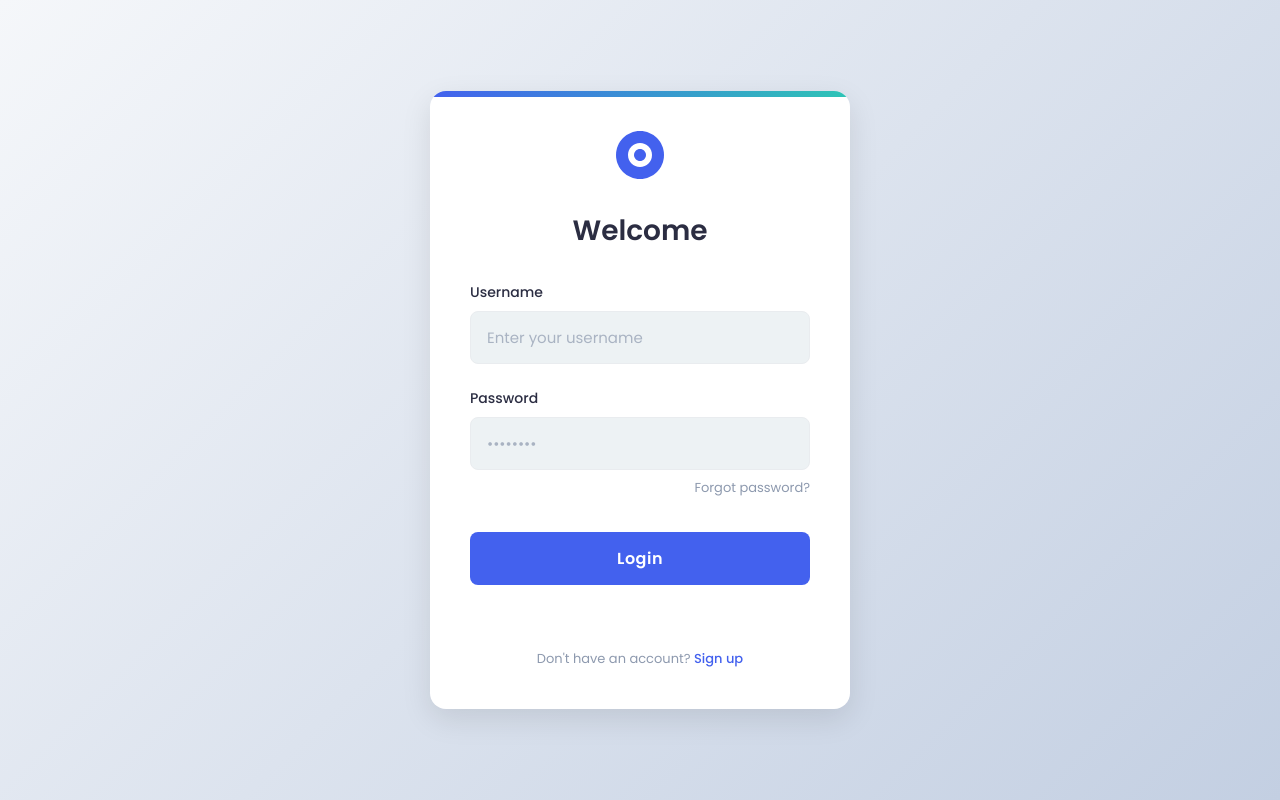
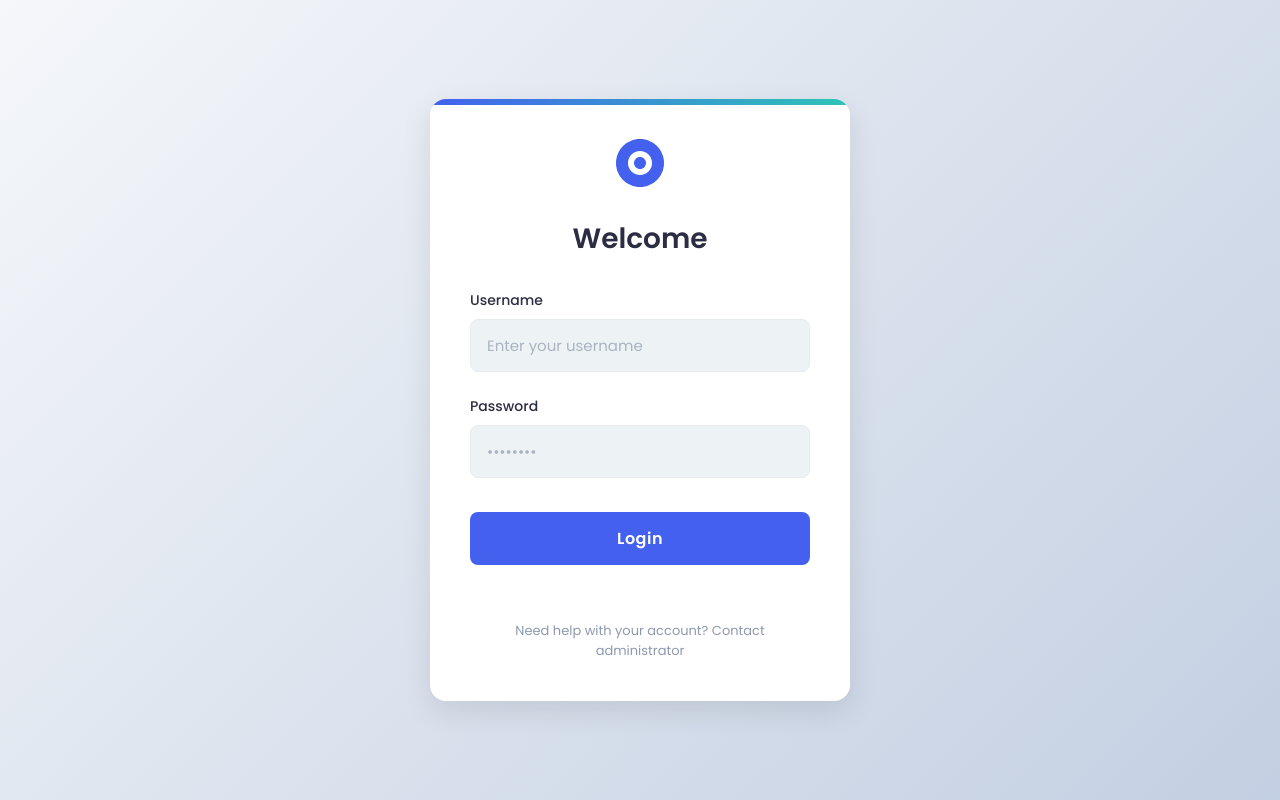
Before and after one commit to LIMCRRC/cmms, a plain HTML site: page index.html in a window 1280 px wide. Drawn offline with Linux system fonts and the light colour scheme.

Commit message:
Update index.html

```diff
--- a/index.html
+++ b/index.html
@@ -3,7 +3,7 @@
 <head>
   <meta charset="UTF-8">
   <meta name="viewport" content="width=device-width, initial-scale=1.0">
-  <title>Login | CMMS</title>
+  <title>Login | Secure Portal</title>
   <link rel="preconnect" href="https://fonts.googleapis.com">
   <link rel="preconnect" href="https://fonts.gstatic.com" crossorigin>
   <link href="https://fonts.googleapis.com/css2?family=Poppins:wght@300;400;500;600;700&display=swap" rel="stylesheet">
@@ -144,17 +144,17 @@
       height: 48px;
     }
 
-    .forgot-password {
+    .account-help {
       display: block;
-      text-align: right;
-      margin-top: 8px;
+      text-align: center;
+      margin-top: 16px;
       font-size: 13px;
       color: var(--text-light);
       text-decoration: none;
       transition: var(--transition);
     }
 
-    .forgot-password:hover {
+    .account-help:hover {
       color: var(--primary-color);
     }
 
@@ -172,18 +172,6 @@
 
     @keyframes spin {
       to { transform: rotate(360deg); }
-    }
-
-    .footer-text {
-      margin-top: 24px;
-      font-size: 13px;
-      color: var(--text-light);
-    }
-
-    .footer-text a {
-      color: var(--primary-color);
-      text-decoration: none;
-      font-weight: 500;
     }
   </style>
 </head>
@@ -206,7 +194,6 @@
       <div class="form-group">
         <label for="password">Password</label>
         <input type="password" id="password" name="password" required placeholder="••••••••">
-        <a href="#" class="forgot-password">Forgot password?</a>
       </div>
 
       <button type="submit">
@@ -216,7 +203,7 @@
 
     <p id="status"></p>
 
-    <p class="footer-text">Don't have an account? <a href="#">Sign up</a></p>
+    <a href="#" class="account-help">Need help with your account? Contact administrator</a>
   </div>
 
   <script>
```
